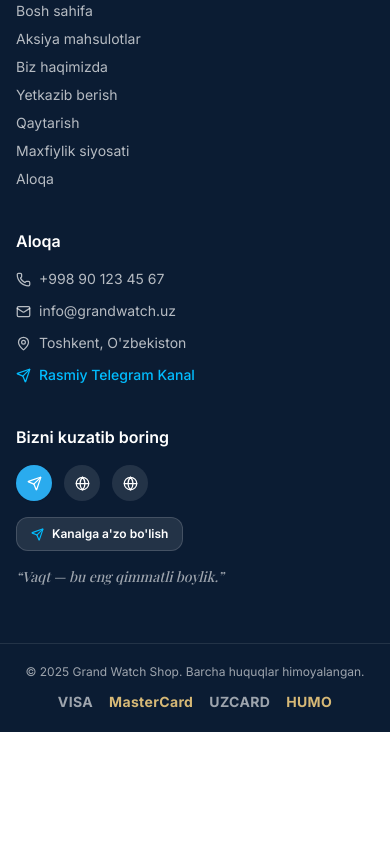
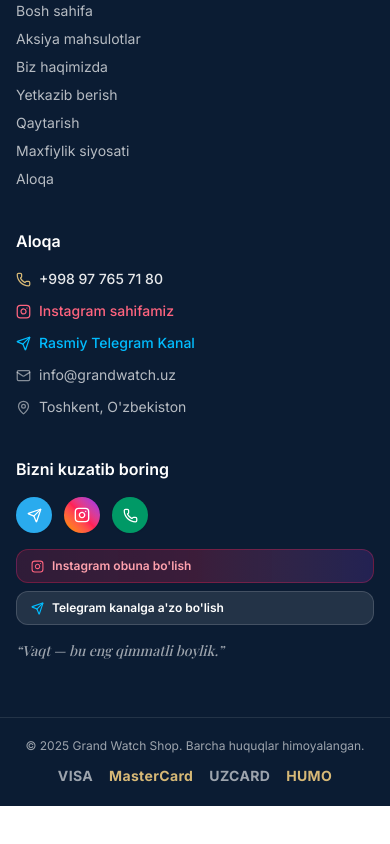
Before and after one commit to AbdulazizOrifjonov/GrandShop, a Next.js app: page / in a window 390 px wide. Shown: the part 1856-2700 px from the top of the page. Built offline with nearby package versions, Linux system fonts and the light colour scheme; no server answers; the database is empty.

Commit message:
feat: add phone +998977657180 and instagram to footer, clean up products under 500k

```diff
--- a/app/contact/page.tsx
+++ b/app/contact/page.tsx
@@ -1,5 +1,6 @@
 "use client";
 import { Phone, Mail, MapPin } from "lucide-react";
+import { InstagramIcon } from "@/components/icons/InstagramIcon";
 import { Header } from "@/components/shop/Header";
 import { Footer } from "@/components/shop/Footer";
 
@@ -10,10 +11,36 @@ export default function ContactPage() {
       <div className="container-shop py-16 max-w-2xl">
         <h1 className="font-serif text-4xl font-bold text-navy-900 mb-8">Aloqa</h1>
         <div className="space-y-4 text-navy-900/80">
-          <div className="flex items-center gap-3"><Phone size={18} className="text-navy-900" /><span>+998 90 123 45 67 / +998 97 765 71 80</span></div>
+          <div className="flex items-center gap-3">
+            <Phone size={18} className="text-gold-500" />
+            <a href="tel:+998977657180" className="font-semibold text-navy-900 hover:text-gold-600 transition">
+              +998 97 765 71 80
+            </a>
+          </div>
           <div className="flex items-center gap-3"><Mail size={18} className="text-navy-900" /><span>info@grandwatch.uz</span></div>
           <div className="flex items-center gap-3"><MapPin size={18} className="text-navy-900" /><span>Toshkent, O'zbekiston</span></div>
-          <div className="pt-2">
+
+          <div className="pt-2 flex flex-col gap-3">
+            <a
+              href="https://www.instagram.com/reel/Dc_Ia4KCt7W/?stkn=MTZiM2Rza2Rla2p2MQ=="
+              target="_blank"
+              rel="noreferrer"
+              className="flex items-center justify-between p-4 rounded-2xl bg-gradient-to-r from-rose-50 to-purple-50 border border-rose-200 text-navy-950 hover:border-rose-400 transition shadow-xs group"
+            >
+              <div className="flex items-center gap-3">
+                <div className="flex h-10 w-10 items-center justify-center rounded-xl bg-gradient-to-tr from-amber-500 via-rose-500 to-purple-600 text-white shadow-xs">
+                  <InstagramIcon size={20} />
+                </div>
+                <div>
+                  <div className="font-bold text-sm text-navy-900 group-hover:text-rose-600 transition-colors">Rasmiy Instagram Sahifamiz</div>
+                  <div className="text-xs text-navy-900/60">Jonli video-obzorlar, yangi modellar va xaridlar</div>
+                </div>
+              </div>
+              <span className="text-xs font-bold text-rose-600 bg-white px-3 py-1.5 rounded-lg border border-rose-200 shadow-2xs">
+                Sahifaga o'tish →
+              </span>
+            </a>
+
             <a
               href="https://t.me/+tX9dQIISDYFlYWVi"
               target="_blank"
--- /dev/null
+++ b/components/icons/InstagramIcon.tsx
@@ -0,0 +1,27 @@
+import React from "react";
+
+export function InstagramIcon({
+  size = 20,
+  className = "",
+}: {
+  size?: number;
+  className?: string;
+}) {
+  return (
+    <svg
+      width={size}
+      height={size}
+      viewBox="0 0 24 24"
+      fill="none"
+      stroke="currentColor"
+      strokeWidth="2"
+      strokeLinecap="round"
+      strokeLinejoin="round"
+      className={className}
+    >
+      <rect width="20" height="20" x="2" y="2" rx="5" ry="5" />
+      <path d="M16 11.37A4 4 0 1 1 12.63 8 4 4 0 0 1 16 11.37z" />
+      <line x1="17.5" x2="17.51" y1="6.5" y2="6.5" />
+    </svg>
+  );
+}
--- a/components/shop/Footer.tsx
+++ b/components/shop/Footer.tsx
@@ -1,5 +1,6 @@
 import Link from "next/link";
 import { MapPin, Mail, Phone, Send, Globe } from "lucide-react";
+import { InstagramIcon } from "@/components/icons/InstagramIcon";
 import { Logo } from "./Logo";
 
 export function Footer() {
@@ -38,9 +39,21 @@ export function Footer() {
         <div>
           <h4 className="mb-4 font-semibold">Aloqa</h4>
           <ul className="space-y-3 text-sm text-white/70">
-            <li className="flex items-center gap-2"><Phone size={15} /> +998 90 123 45 67</li>
-            <li className="flex items-center gap-2"><Mail size={15} /> info@grandwatch.uz</li>
-            <li className="flex items-center gap-2"><MapPin size={15} /> Toshkent, O'zbekiston</li>
+            <li>
+              <a href="tel:+998977657180" className="flex items-center gap-2 hover:text-white transition font-medium text-white/90">
+                <Phone size={15} className="text-gold-400 shrink-0" /> +998 97 765 71 80
+              </a>
+            </li>
+            <li>
+              <a
+                href="https://www.instagram.com/reel/Dc_Ia4KCt7W/?stkn=MTZiM2Rza2Rla2p2MQ=="
+                target="_blank"
+                rel="noreferrer"
+                className="flex items-center gap-2 text-rose-400 hover:text-rose-300 transition font-medium"
+              >
+                <InstagramIcon size={15} className="shrink-0" /> Instagram sahifamiz
+              </a>
+            </li>
             <li>
               <a
                 href="https://t.me/+tX9dQIISDYFlYWVi"
@@ -48,9 +61,11 @@ export function Footer() {
                 rel="noreferrer"
                 className="flex items-center gap-2 text-sky-400 hover:text-sky-300 transition font-medium"
               >
-                <Send size={15} /> Rasmiy Telegram Kanal
+                <Send size={15} className="shrink-0" /> Rasmiy Telegram Kanal
               </a>
             </li>
+            <li className="flex items-center gap-2"><Mail size={15} className="shrink-0 text-white/50" /> info@grandwatch.uz</li>
+            <li className="flex items-center gap-2"><MapPin size={15} className="shrink-0 text-white/50" /> Toshkent, O'zbekiston</li>
           </ul>
         </div>
 
@@ -63,25 +78,49 @@ export function Footer() {
               target="_blank"
               rel="noreferrer"
               aria-label="Telegram Kanal"
+              title="Rasmiy Telegram Kanal"
             >
               <Send size={15} />
             </a>
-            <a className="flex h-9 w-9 items-center justify-center rounded-full bg-white/10 hover:bg-white/20 transition" href="#" aria-label="Instagram">
-              <Globe size={15} />
+            <a
+              className="flex h-9 w-9 items-center justify-center rounded-full bg-gradient-to-tr from-amber-500 via-rose-500 to-purple-600 text-white hover:opacity-90 transition shadow-xs"
+              href="https://www.instagram.com/reel/Dc_Ia4KCt7W/?stkn=MTZiM2Rza2Rla2p2MQ=="
+              target="_blank"
+              rel="noreferrer"
+              aria-label="Instagram"
+              title="Instagram"
+            >
+              <InstagramIcon size={16} />
             </a>
-            <a className="flex h-9 w-9 items-center justify-center rounded-full bg-white/10 hover:bg-white/20 transition" href="#" aria-label="YouTube">
-              <Globe size={15} />
+            <a
+              className="flex h-9 w-9 items-center justify-center rounded-full bg-emerald-600 text-white hover:bg-emerald-500 transition shadow-xs"
+              href="tel:+998977657180"
+              aria-label="Telefon"
+              title="Telefon: +998 97 765 71 80"
+            >
+              <Phone size={15} />
             </a>
           </div>
+          <div className="mt-4 flex flex-col gap-2">
+            <a
+              href="https://www.instagram.com/reel/Dc_Ia4KCt7W/?stkn=MTZiM2Rza2Rla2p2MQ=="
+              target="_blank"
+              rel="noreferrer"
+              className="inline-flex items-center gap-2 rounded-xl bg-gradient-to-r from-rose-500/15 via-rose-500/20 to-purple-500/15 border border-rose-500/30 px-3.5 py-2 text-xs font-semibold text-rose-300 hover:bg-rose-500 hover:text-white transition"
+            >
+              <InstagramIcon size={13} className="text-rose-400" />
+              <span>Instagram obuna bo'lish</span>
+            </a>
             <a
               href="https://t.me/+tX9dQIISDYFlYWVi"
               target="_blank"
               rel="noreferrer"
-            className="mt-4 inline-flex items-center gap-2 rounded-xl bg-white/10 border border-white/15 px-3.5 py-2 text-xs font-semibold text-white hover:bg-[#2AABEE] hover:border-[#2AABEE] transition"
+              className="inline-flex items-center gap-2 rounded-xl bg-white/10 border border-white/15 px-3.5 py-2 text-xs font-semibold text-white hover:bg-[#2AABEE] hover:border-[#2AABEE] transition"
             >
               <Send size={13} className="text-sky-400" />
-            <span>Kanalga a'zo bo'lish</span>
+              <span>Telegram kanalga a'zo bo'lish</span>
             </a>
+          </div>
           <p className="mt-4 font-serif text-sm italic text-white/60">
             &ldquo;Vaqt — bu eng qimmatli boylik.&rdquo;
           </p>
```
Lines whose indentation alone changed are shown as unchanged.
